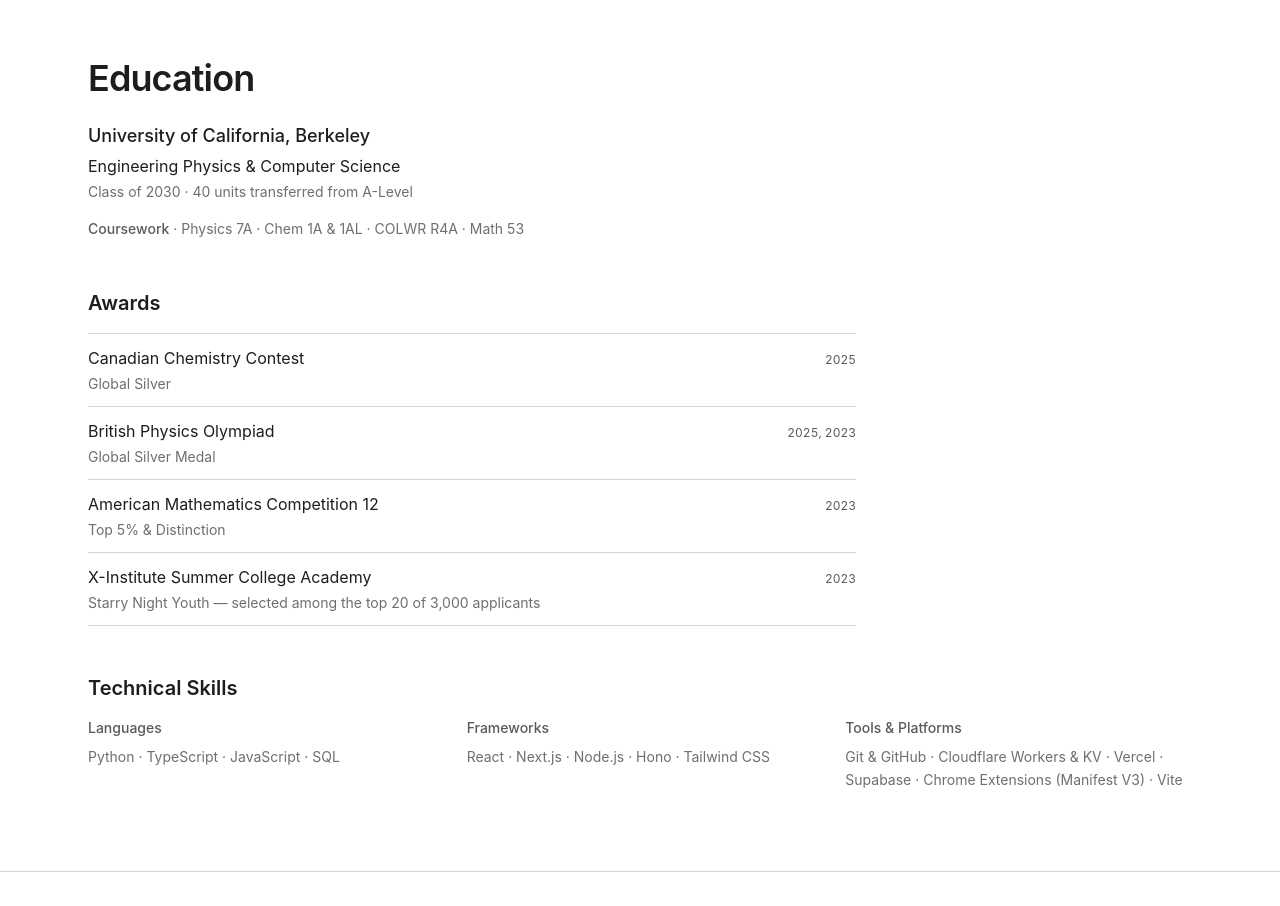
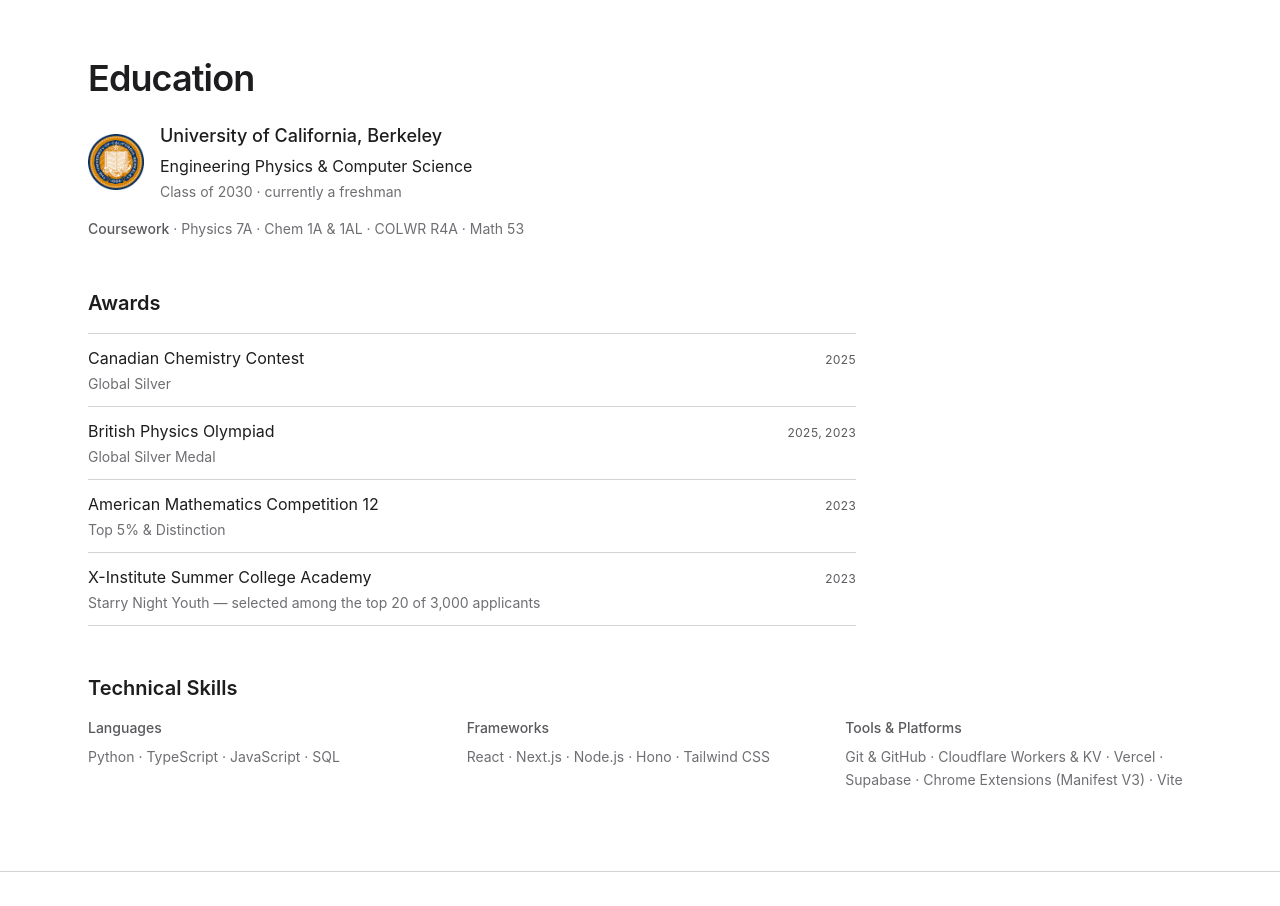
Before and after one commit to stevenli2007-del/stevenli-website, a React (Vite) app: page / in a window 1280 px wide. Shown: the part 1320-2226 px from the top of the page. Built offline with nearby package versions, Linux system fonts and the light colour scheme.

Commit message:
content(education): add Berkeley seal, replace transfer credits with freshman status (Phase 6 tweak 7)

```diff
--- a/src/components/Education.tsx
+++ b/src/components/Education.tsx
@@ -25,9 +25,24 @@
         </h2>
 
         <div className="mt-6 max-w-3xl">
-          <p className="text-lg font-medium text-[#1D1D1F]">{education.school}</p>
-          <p className="mt-1 text-base text-[#1D1D1F]">{education.program[locale]}</p>
-          <p className="mt-1 text-sm text-[#6E6E73]">{education.detail[locale]}</p>
+          {/* 校标 + 校名/专业/届别：印章是装饰性图片（紧邻文本已给出校名），
+              故 alt="" —— 避免读屏把校名念两遍，也符合 WCAG 对装饰图的处理。
+              窄屏（<sm）校标单独占一行：并排会把文字栏挤到 ~255px，校名被迫断成两行。 */}
+          <div className="sm:flex sm:items-center sm:gap-4">
+            <img
+              src={education.seal}
+              alt=""
+              width={256}
+              height={256}
+              decoding="async"
+              className="block h-14 w-14 shrink-0"
+            />
+            <div className="mt-3 sm:mt-0">
+              <p className="text-lg font-medium text-[#1D1D1F]">{education.school}</p>
+              <p className="mt-1 text-base text-[#1D1D1F]">{education.program[locale]}</p>
+              <p className="mt-1 text-sm text-[#6E6E73]">{education.detail[locale]}</p>
+            </div>
+          </div>
 
           <p className="mt-4 text-sm leading-relaxed text-[#6E6E73]">
             <span className="font-medium text-[#59595E]">{education.coursesLabel[locale]}</span>
--- a/src/data/education.ts
+++ b/src/data/education.ts
@@ -5,6 +5,7 @@
 // 课程名、竞赛名、工具名属专有名词，不翻译；奖项名称按简历原文。
 
 import type { LocalizedText } from './locales'
+import berkeleySeal from '../assets/berkeley-seal.png'
 
 export interface Award {
   title: LocalizedText;         // 奖项名称
@@ -19,8 +20,9 @@
 
 export interface EducationInfo {
   school: string;               // 校名（两种语言一致）
+  seal: string;                 // 校标图片（Vite import，构建时哈希）—— 装饰性，无可见文案
   program: LocalizedText;       // 专业
-  detail: LocalizedText;        // 届别 + 转学分
+  detail: LocalizedText;        // 届别 + 在读年级
   coursesLabel: LocalizedText;
   courses: string[];            // 课程名（专有名词，不翻译）
 }
@@ -33,13 +35,21 @@
 
 export const education: EducationInfo = {
   school: 'University of California, Berkeley',
+  // Phase 6 微调（2026-10-09，第 7 条）：新增校标。
+  //   素材来源：Steven 提供的校徽锁图（seal + wordmark），Bud 裁出左侧圆形印章并压到 256×256 / 64 色
+  //   （16.9KB）。⚠️ 若日后拿到 brand.berkeley.edu 的官方矢量素材，替换本文件即可，组件无需改。
+  //   ⚠️ 该校徽属 UC Regents 商标；站上仅用于表明就读身份，不得用于暗示校方背书。
+  seal: berkeleySeal,
   program: {
     en: 'Engineering Physics & Computer Science',
     zh: '工程物理与计算机科学',
   },
+  // Phase 6 微调（2026-10-09，第 7 条）：原「40 units transferred from A-Level」按 Steven 指示移除，
+  //   换成在读年级（「目前大一」），因为目标岗位 NVIDIA Ignite 只招大一 / 大二。
+  //   ⚠️ 英文用 freshman 而非 first-year：伯克利官方口径已改 first-year，但招聘/ATS 语境仍认 freshman。
   detail: {
-    en: 'Class of 2030 · 40 units transferred from A-Level',
-    zh: '2030 届 · A-Level 转入 40 学分',
+    en: 'Class of 2030 · currently a freshman',
+    zh: '2030 届 · 目前大一',
   },
   coursesLabel: { en: 'Coursework', zh: '已修课程' },
   courses: ['Physics 7A', 'Chem 1A & 1AL', 'COLWR R4A', 'Math 53'],
```
Also changed, not shown: src/assets/berkeley-seal.png (added).
